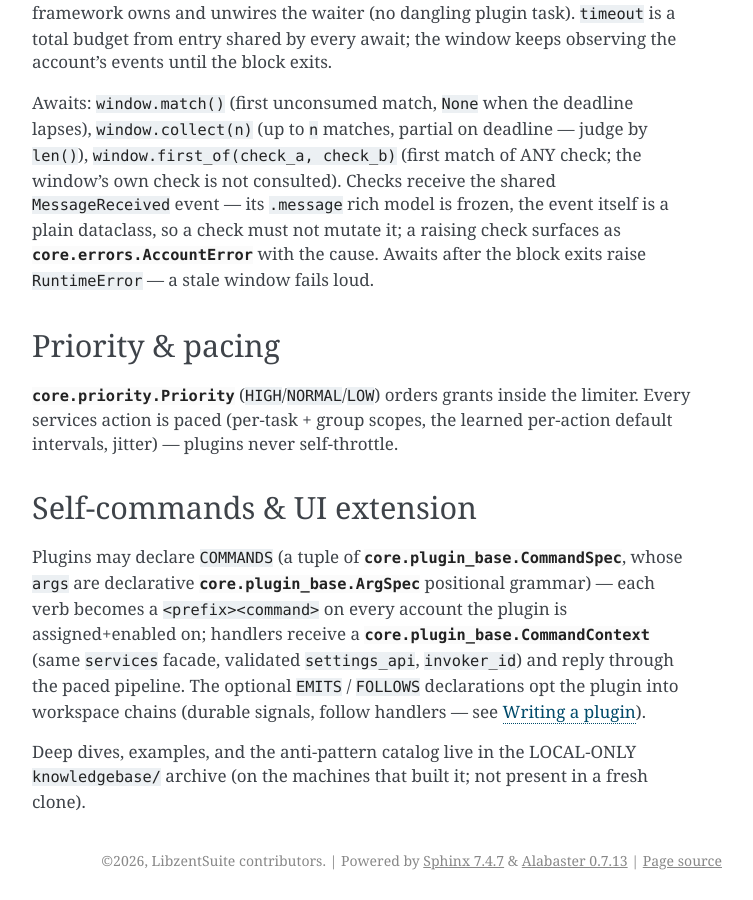
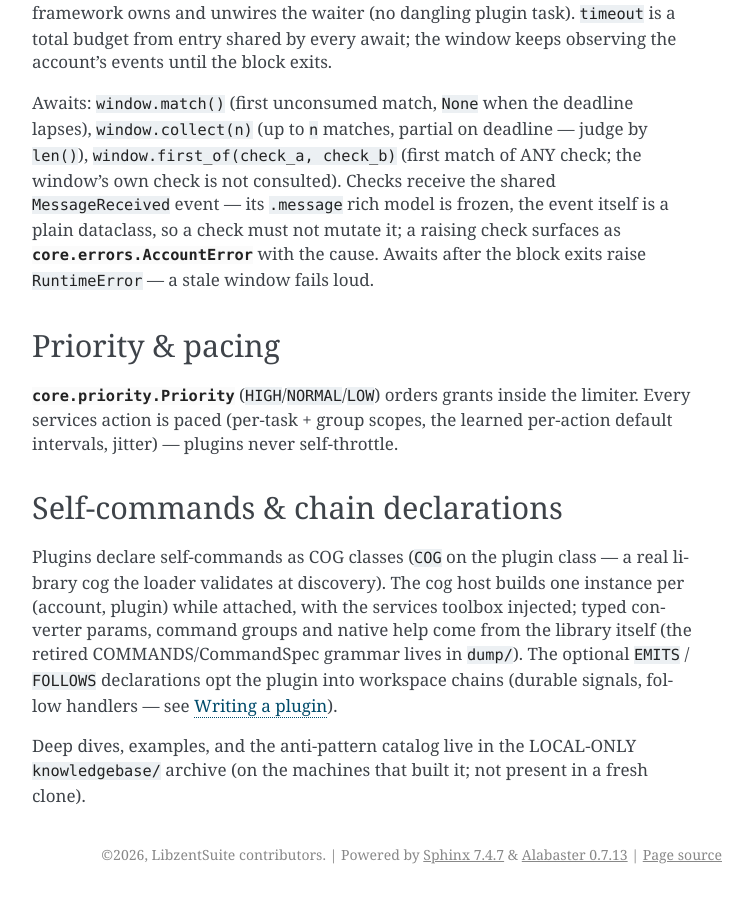
Before and after one commit to libosterelezent/LibzentSuite, a Sphinx documentation site: the page built from docs/plugins/plugin_api.rst, in a window 1280 px wide and 900 px high, scrolled down 1477 px. Shown: the whole window, without its empty margins (388-1141 px from the left). Built offline with Sphinx 7.4.7, drawn with Linux system fonts in a browser that asks for light colours; pages that are not in the unit, such as notebooks, are missing from menus; some of the changed text lies outside the part shown.

Commit message:
docs(commands): the self-command docs catch up to the cog reality
The convergence (2026-11-15) and the verbs retirement (2026-11-17)
moved the command machinery out but never synced the plugin-author
docs: plugin_api.rst still documented the retired COMMANDS/
CommandSpec grammar as the current surface, api/core.rst listed
automodule members that exist nowhere in the package, README
advertised the ArgSpec grammar, and the architecture overview still
bridged ControlAPI through the (dead) hub api_provider. All now
describe what exists: COG declarations, the cog host, direct access
wiring.

dump/README gains the retirement row for the hub's final move; the
roadmap's Removed table and the CHANGELOG carry it; the local
knowledgebase gains its append-only record.

```diff
--- a/docs/api/core.rst
+++ b/docs/api/core.rst
@@ -69,12 +69,8 @@ Plugins
 -------
 .. automodule:: core.plugin_manager.manager
    :members: PluginManager
-.. automodule:: core.plugin_manager.commands
-   :members: SelfCommandHub, FRAMEWORK_COMMANDS, PacingBackend, render_help
 .. automodule:: core.plugin_base
-   :members: PluginBase, PluginContext, PluginServices, CommandSpec,
-             ArgSpec, CommandContext, CommandSettingsApi, StatCard,
-             PanelSection, UIPanel, parse_command_args, usage_line
+   :members: PluginBase, PluginContext, PluginServices
 .. automodule:: core.plugin_scopes
    :members: validate, channel_allowed, CHANNELS_KEY
 
--- a/docs/architecture/overview.rst
+++ b/docs/architecture/overview.rst
@@ -36,7 +36,7 @@ stdlib bridge) → EventBus → RateLimitManager (config policies, lane from
 kv) → SettingsManager → AuditRecorder → TaskScheduler (late-bound sender)
 → PluginManager.discover → AccountManager (restores
 persisted accounts) → sender bound → scheduler start →
-ControlAPI (self-command hub bridged via ``COMMAND_HUB.api_provider``) →
+ControlAPI →
 surface (REPL / one-shot CLI / headless).
 
 Full digest: ``knowledgebase/ARCHITECTURE.md`` and
--- a/docs/plugins/plugin_api.rst
+++ b/docs/plugins/plugin_api.rst
@@ -84,17 +84,16 @@ grants inside the limiter. Every services action is paced (per-task +
 group scopes, the learned per-action default intervals, jitter) —
 plugins never self-throttle.
 
-Self-commands & UI extension
-----------------------------
-Plugins may declare ``COMMANDS`` (a tuple of
-:class:`core.plugin_base.CommandSpec`, whose ``args`` are declarative
-:class:`core.plugin_base.ArgSpec` positional grammar) — each verb
-becomes a ``<prefix><command>`` on every account the plugin is
-assigned+enabled on; handlers receive a
-:class:`core.plugin_base.CommandContext` (same ``services`` facade,
-validated ``settings_api``, ``invoker_id``) and reply through the paced
-pipeline. The optional ``EMITS`` / ``FOLLOWS`` declarations opt the
-plugin into workspace chains (durable signals, follow handlers — see
+Self-commands & chain declarations
+----------------------------------
+Plugins declare self-commands as COG classes (``COG`` on the plugin
+class — a real library cog the loader validates at discovery). The
+cog host builds one instance per (account, plugin) while attached,
+with the services toolbox injected; typed converter params, command
+groups and native help come from the library itself (the retired
+COMMANDS/CommandSpec grammar lives in ``dump/``). The optional
+``EMITS`` / ``FOLLOWS`` declarations opt the plugin into workspace
+chains (durable signals, follow handlers — see
 :doc:`writing_plugins`).
 
 Deep dives, examples, and the anti-pattern catalog live in the
```
Also changed, not shown: CHANGELOG.md (+10 -0 lines), README.md (+2 -2 lines), docs/roadmap.md (+1 -0 lines), dump/README.md.
